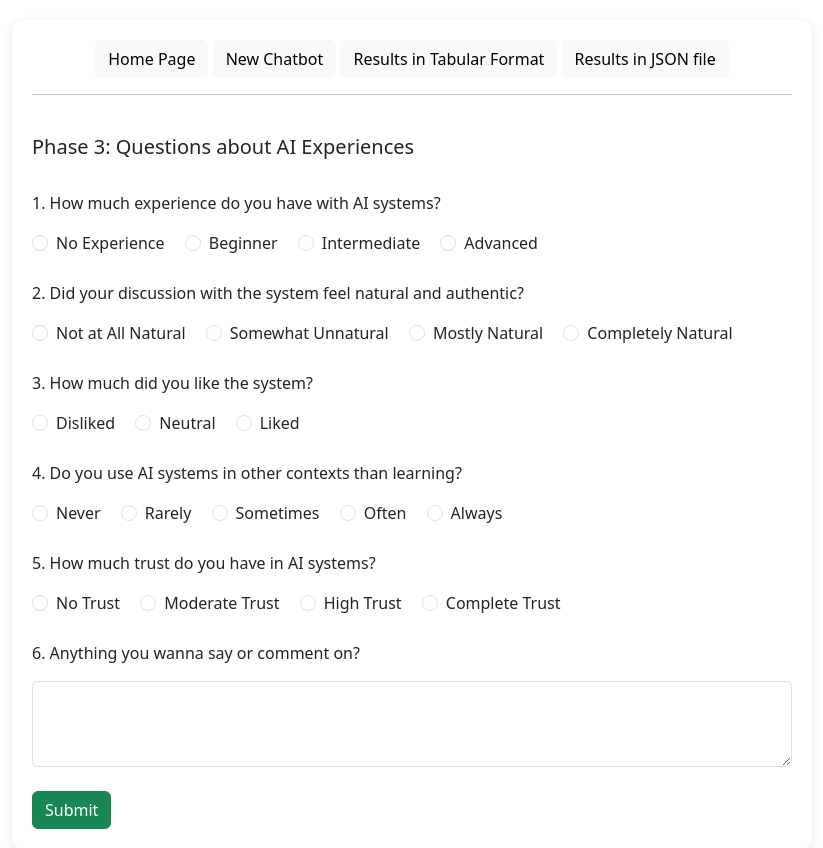
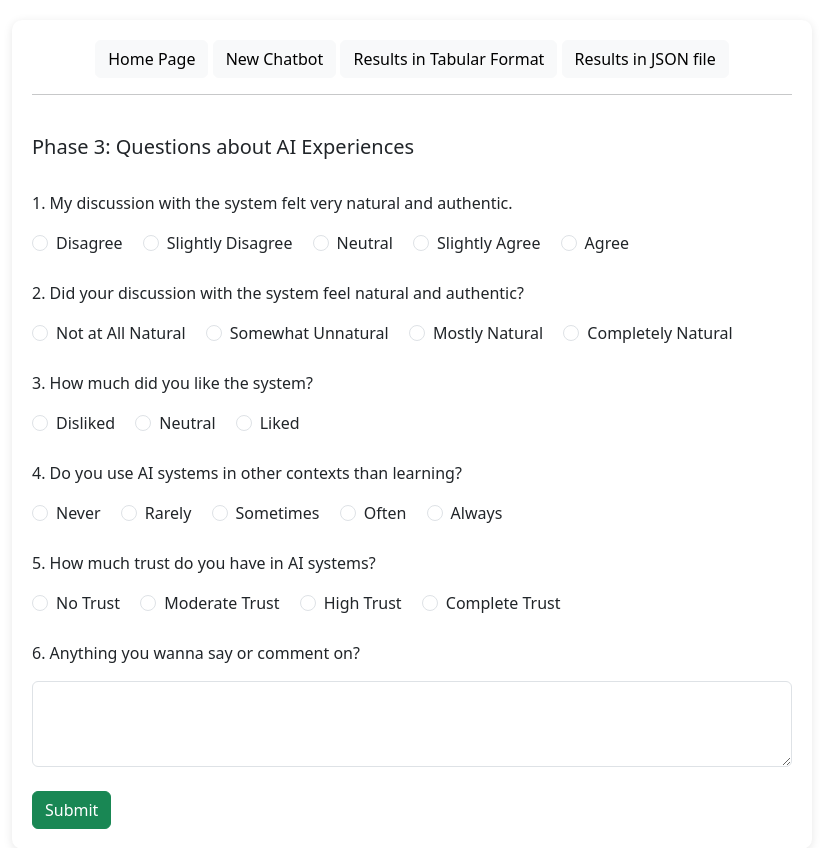
Before and after one commit to Timo7308/embodied-interaction, a PHP site: page /phase_3.php in a window 1280 px wide. Shown: the top 848 px of the page, without its empty margins (228-1051 px from the left). Run offline with PHP 8.4, Linux system fonts and the light colour scheme.

Commit message:
Test two for first question of phase 3

```diff
--- a/phase_3.php
+++ b/phase_3.php
@@ -55,22 +55,26 @@
 
             <br /><h5>Phase 3: Questions about AI Experiences</h5><br />
 
-            <p>1. How much experience do you have with AI systems?</p>
+            <p>1. My discussion with the system felt very natural and authentic.</p>
             <div class="form-check form-check-inline">
               <input class="form-check-input" type="radio" name="ai_experience" value="No Experience" required>
-              <label class="form-check-label" for="inlineRadio1">No Experience</label>
+              <label class="form-check-label" for="inlineRadio1">Disagree</label>
             </div>
             <div class="form-check form-check-inline">
               <input class="form-check-input" type="radio" name="ai_experience" value="Beginner" required>
-              <label class="form-check-label" for="inlineRadio2">Beginner</label>
+              <label class="form-check-label" for="inlineRadio2">Slightly Disagree</label>
             </div>
             <div class="form-check form-check-inline">
               <input class="form-check-input" type="radio" name="ai_experience" value="Intermediate" required>
-              <label class="form-check-label" for="inlineRadio3">Intermediate</label>
+              <label class="form-check-label" for="inlineRadio3">Neutral</label>
             </div>
             <div class="form-check form-check-inline">
               <input class="form-check-input" type="radio" name="ai_experience" value="Advanced" required>
-              <label class="form-check-label" for="inlineRadio2">Advanced</label>
+              <label class="form-check-label" for="inlineRadio2">Slightly Agree</label>
+            </div>
+            <div class="form-check form-check-inline">
+              <input class="form-check-input" type="radio" name="ai_experience" value="Advanced" required>
+              <label class="form-check-label" for="inlineRadio2">Agree</label>
             </div>
             <br /><br />
 
```
